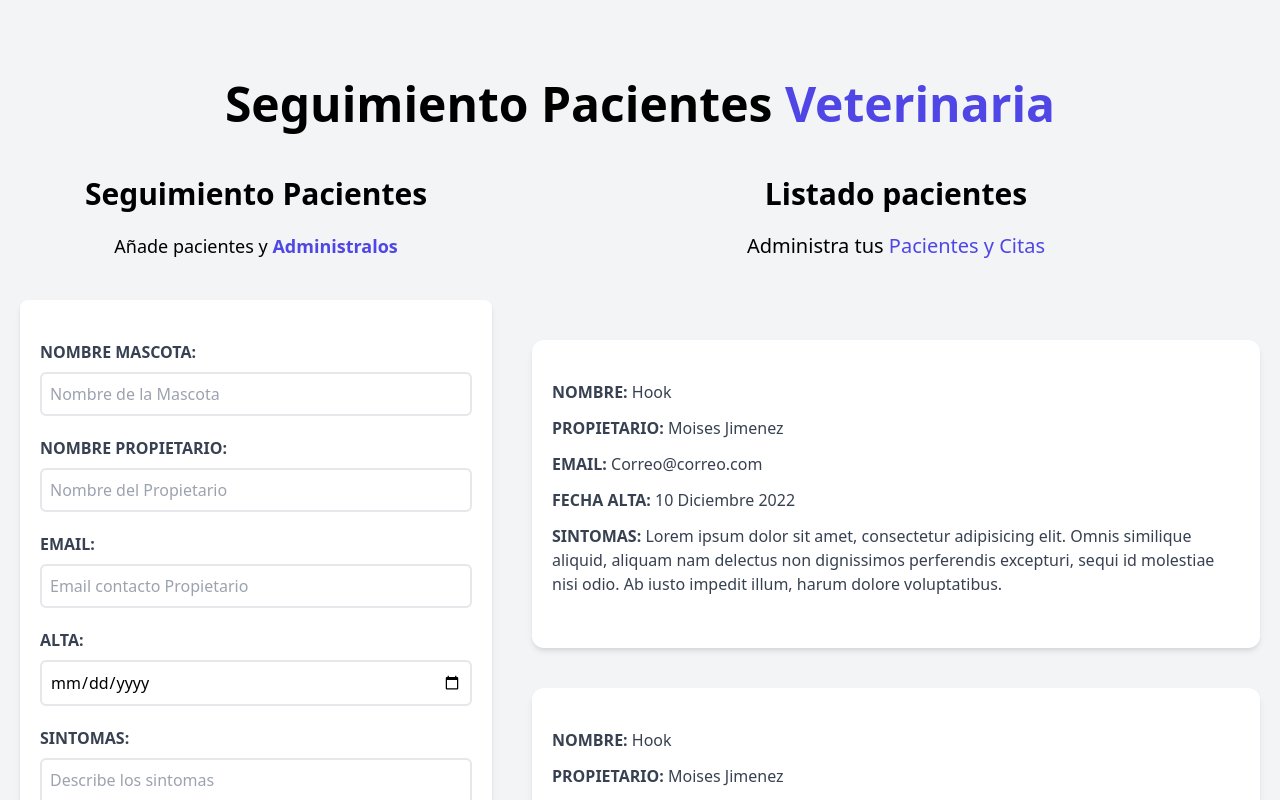
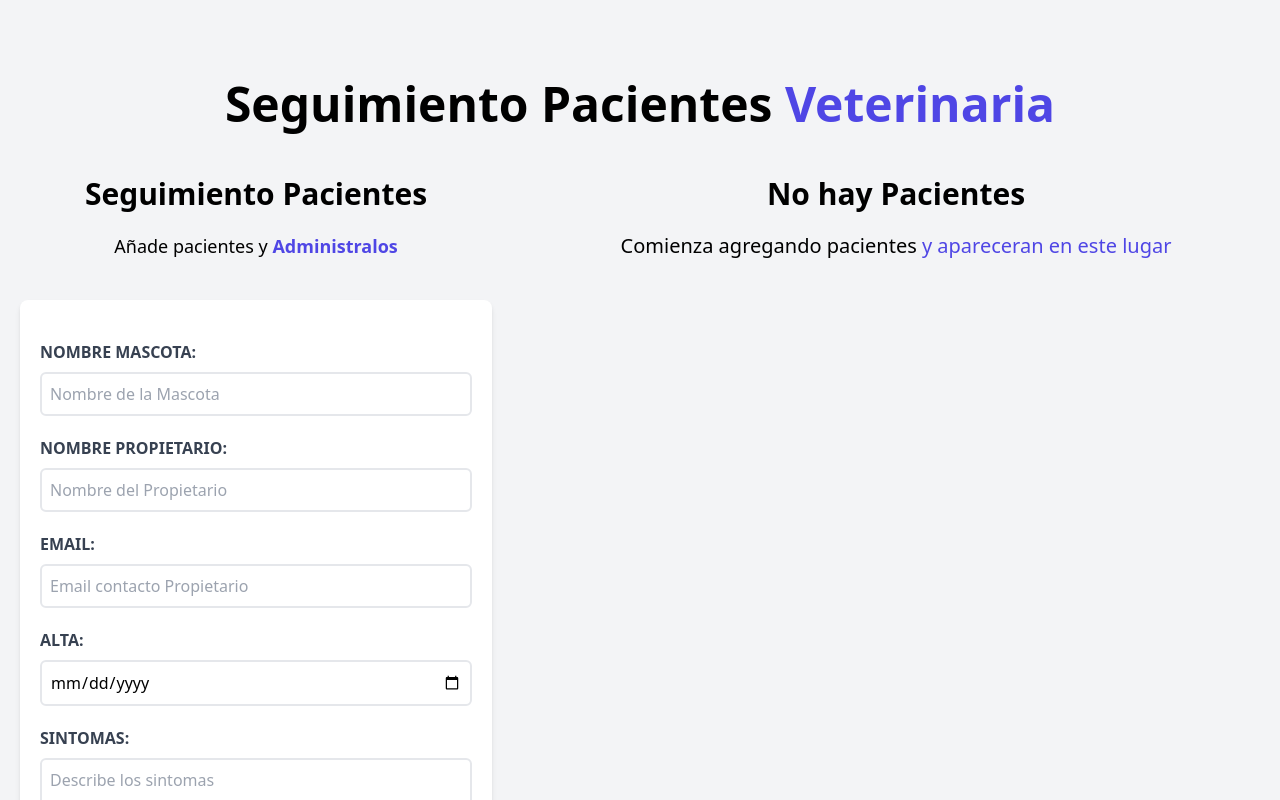
Before and after one commit to MoisesKMS/administrador-react, a React (Vite) app: page / in a window 1280 px wide. Shown: the top 800 px of the page. Built offline with nearby package versions, Linux system fonts and the light colour scheme.

Commit message:
1.3.0
-Agregado prop de Error
-Agregado constructor de objeto paciente
-Generadas llaves unicas para los pacientes
-Texto condicional para los pacientes

```diff
--- a/src/App.jsx
+++ b/src/App.jsx
@@ -1,15 +1,27 @@
+import { useState } from "react";
 import Formulario from "./components/Formulario";
 import Header from "./components/Header";
 import ListadoPacientes from "./components/ListadoPacientes";
 
 function App() {
 
+  const [pacientes, setPacientes] = useState([]);
+
   return (
     <div className="container mx-auto mt-20">
+
       <Header />
+
       <div className="mt-12 md:flex">
-        <Formulario />
-        <ListadoPacientes />
+
+        <Formulario
+          pacientes={pacientes}
+          setPacientes={setPacientes}
+        />
+
+        <ListadoPacientes
+          pacientes={pacientes}
+        />
       </div>
     </div>
   )
--- /dev/null
+++ b/src/components/Error.jsx
@@ -0,0 +1,10 @@
+function Error({ children }) {
+    return (
+        <>
+            <div className="bg-red-800 text-white text-center p-3 uppercase font-bold mb-3 rounded-md">
+                <p>{children}</p>
+            </div>
+        </>
+    )
+}
+export default Error;
--- a/src/components/Formulario.jsx
+++ b/src/components/Formulario.jsx
@@ -1,6 +1,7 @@
 import { useState, useEffect } from "react";
+import Error from "./Error";
 
-function Formulario() {
+function Formulario({ pacientes, setPacientes }) {
 
     const [nombre, setNombre] = useState('');
     const [propietario, setPropietario] = useState('');
@@ -9,6 +10,13 @@ function Formulario() {
     const [sintomas, setSintomas] = useState('');
 
     const [error, setError] = useState(false);
+
+    const generarId = () => {
+        const random = Math.random().toString(36).substring(2);
+        const fecha = Date.now().toString(36)
+
+        return random + fecha;
+    }
 
     const handleSubmit = (e) => {
         e.preventDefault();
@@ -20,6 +28,26 @@ function Formulario() {
         }
 
         setError(false);
+
+        // Objeto de Paciente
+        const objetoPaciente = {
+            nombre,
+            propietario,
+            email,
+            fecha,
+            sintomas,
+            id: generarId()
+        }
+
+        setPacientes([...pacientes, objetoPaciente]);
+
+
+        //reiniciar el formulario
+        setNombre('');
+        setPropietario('');
+        setEmail('');
+        setFecha('');
+        setSintomas('');
     }
 
     return (
@@ -36,9 +64,7 @@ function Formulario() {
                 className="bg-white shadow-md rounded-lg py-10 px-5 mb-10 mx-5"
             >
                 {error && (
-                    <div className="bg-red-800 text-white text-center p-3 uppercase font-bold mb-3 rounded-md">
-                        <p>Hay campos Vacios</p>
-                    </div>
+                    <Error>Hay campos Vacios</Error>
                 )}
                 <div className="mb-5">
                     <label className="block text-gray-700 uppercase font-bold" htmlFor="mascota">Nombre Mascota:</label>
--- a/src/components/ListadoPacientes.jsx
+++ b/src/components/ListadoPacientes.jsx
@@ -1,20 +1,36 @@
 import Paciente from "./Paciente";
 
-function ListadoPacientes() {
+function ListadoPacientes({ pacientes }) {
+
+
     return (
-        <div className="md:w-1/2 lg:w-3/5 ">
-            <h2 className="font-black text-3xl text-center">Listado pacientes</h2>
-            <p className="text-xl mt-5 mb-10 text-center">
-                Administra tus {''}
-                <span className="text-indigo-600">Pacientes y Citas</span>
-            </p>
+        <div className="md:w-1/2 lg:w-3/5 md:h-screen overflow-y-auto">
 
-            <div className="md:h-screen overflow-y-auto">
-                <Paciente />
-                <Paciente />
-                <Paciente />
-                <Paciente />
-            </div>
+            {pacientes && pacientes.length ? (
+                <>
+                    <h2 className="font-black text-3xl text-center">Listado pacientes</h2>
+                    <p className="text-xl mt-5 mb-10 text-center">
+                        Administra tus {''}
+                        <span className="text-indigo-600">Pacientes y Citas</span>
+                    </p>
+
+                    {pacientes.map(paciente => (
+                        <Paciente
+                            key={paciente.id}
+                            paciente={paciente}
+                        />
+                    ))}
+                </>
+            ) : (
+                <>
+                    <h2 className="font-black text-3xl text-center">No hay Pacientes</h2>
+                    <p className="text-xl mt-5 mb-10 text-center">
+                        Comienza agregando pacientes {''}
+                        <span className="text-indigo-600">y apareceran en este lugar</span>
+                    </p>
+                </>
+            )}
+
         </div>
     )
 }
--- a/src/components/Paciente.jsx
+++ b/src/components/Paciente.jsx
@@ -1,30 +1,33 @@
-function Paciente() {
+function Paciente({ paciente }) {
+
+    const { nombre, propietario, email, alta, fecha, sintomas } = paciente;
+
     return (
         <>
             <div className="mx-5 my-10 bg-white shadow-md px-5 py-10 rounded-xl">
                 <p className="font-bold mb-3 text-gray-700 uppercase">
                     Nombre: {''}
-                    <span className="font-normal normal-case">Hook</span>
+                    <span className="font-normal normal-case">{nombre}</span>
                 </p>
 
                 <p className="font-bold mb-3 text-gray-700 uppercase">
                     Propietario: {''}
-                    <span className="font-normal normal-case">Moises Jimenez</span>
+                    <span className="font-normal normal-case">{propietario}</span>
                 </p>
 
                 <p className="font-bold mb-3 text-gray-700 uppercase">
                     Email: {''}
-                    <span className="font-normal normal-case">Correo@correo.com</span>
+                    <span className="font-normal normal-case">{email}</span>
                 </p>
 
                 <p className="font-bold mb-3 text-gray-700 uppercase">
                     Fecha Alta: {''}
-                    <span className="font-normal normal-case">10 Diciembre 2022</span>
+                    <span className="font-normal normal-case">{fecha}</span>
                 </p>
 
                 <p className="font-bold mb-3 text-gray-700 uppercase">
                     Sintomas: {''}
-                    <span className="font-normal normal-case">Lorem ipsum dolor sit amet, consectetur adipisicing elit. Omnis similique aliquid, aliquam nam delectus non dignissimos perferendis excepturi, sequi id molestiae nisi odio. Ab iusto impedit illum, harum dolore voluptatibus.</span>
+                    <span className="font-normal normal-case">{sintomas}</span>
                 </p>
             </div>
         </>
```
